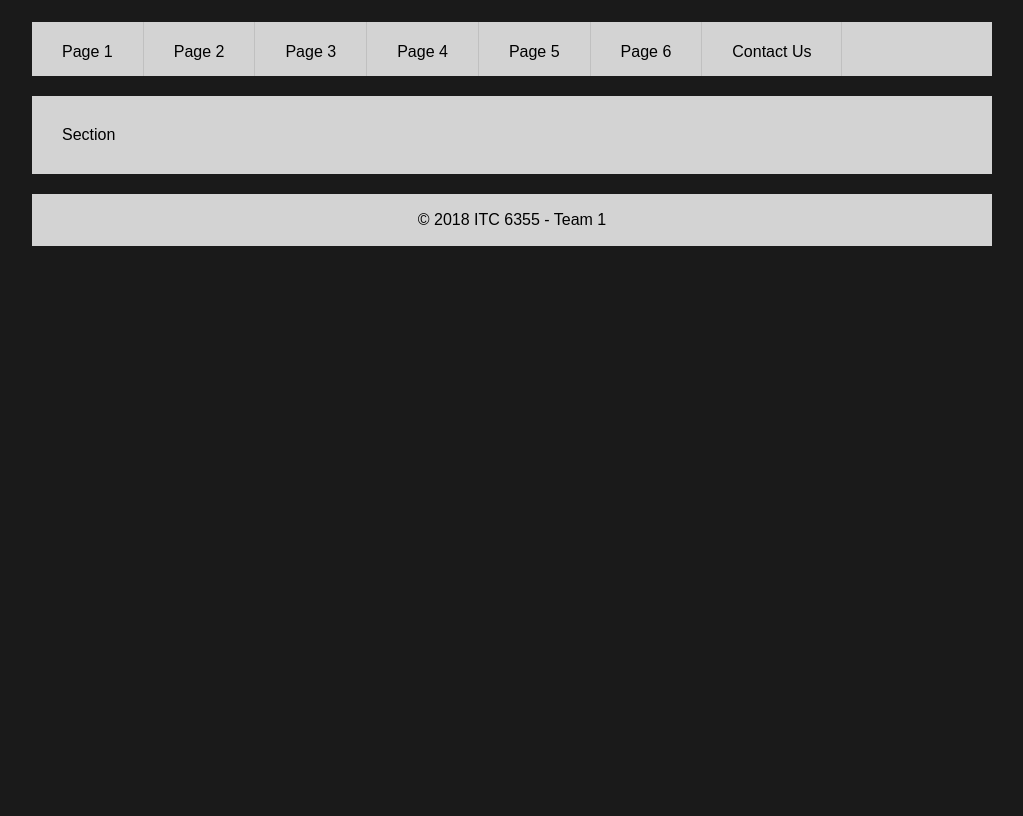
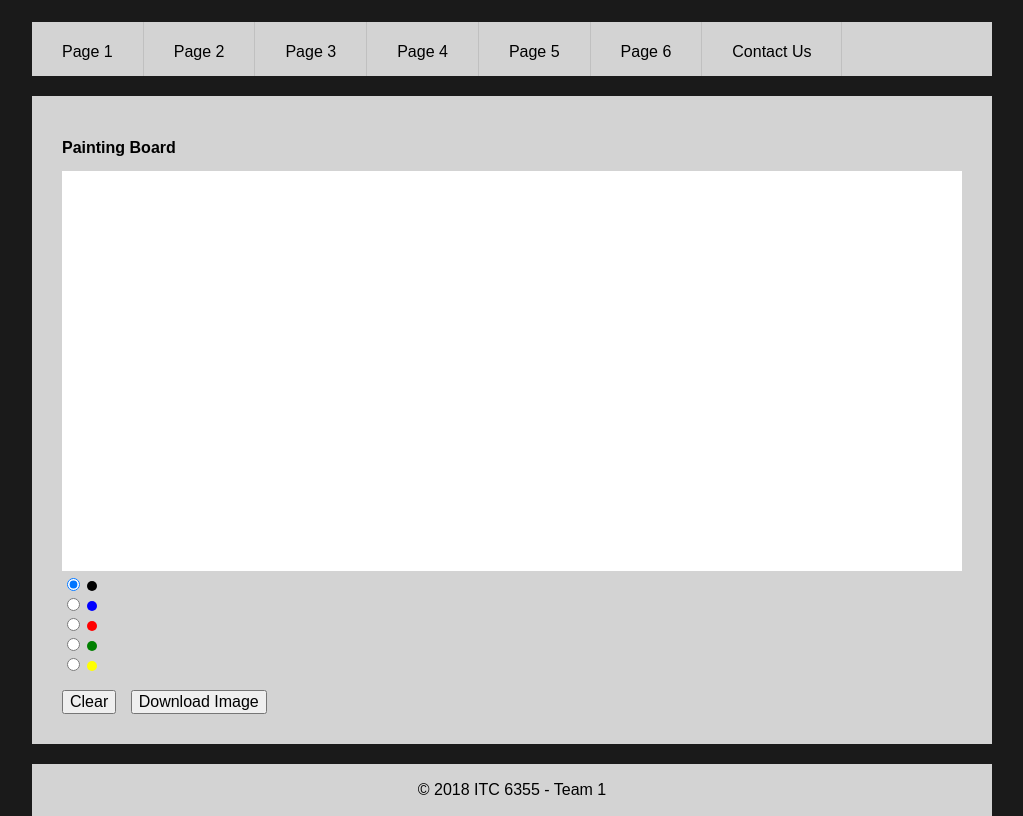
Before and after one commit to zlargon/itc6355-mini-project, a plain HTML site: page page2.html in a window 1280 px wide. Shown: the part 133-949 px from the top of the page, without its empty margins (128-1151 px from the left). Before the commit the page ends 800 px from the top, so only its background shows below. Drawn offline with Linux system fonts and the light colour scheme.

Commit message:
[page2] add drawing canvas by Chun-Lung Huang

```diff
--- /dev/null
+++ b/css/page2.css
@@ -0,0 +1,14 @@
+#myCanvas {
+  background-color: white;
+}
+
+.page2 span {
+  height: 10px;
+  width: 10px;
+  border-radius: 50%;
+  display: inline-block;
+}
+
+.page2 button {
+  margin: 15px 10px 0 0;
+}
--- /dev/null
+++ b/js/page2.js
@@ -0,0 +1,52 @@
+const myCanvas = document.getElementById('myCanvas')
+let isMouseDown = false;
+let lastX, lastY;
+
+myCanvas.addEventListener('mouseup', () => { isMouseDown = false });
+myCanvas.addEventListener('mouseleave', () => { isMouseDown = false });
+
+myCanvas.addEventListener('mousedown', e => {
+  isMouseDown = true;
+  lastX = e.pageX - myCanvas.offsetLeft;
+  lastY = e.pageY - myCanvas.offsetTop;
+});
+
+myCanvas.addEventListener('mousemove', e => {
+  if (isMouseDown) {
+    const ctx = myCanvas.getContext('2d');
+    const color = document.querySelector('input[name="color"]:checked').value;
+
+    const x = e.pageX - myCanvas.offsetLeft;
+    const y = e.pageY - myCanvas.offsetTop;
+
+    ctx.beginPath();
+    ctx.strokeStyle = color;
+    ctx.moveTo(lastX, lastY);
+    ctx.lineTo(x, y);
+    ctx.closePath();
+    ctx.stroke();
+
+    lastX = x;
+    lastY = y;
+  }
+});
+
+function clearCanvas () {
+  const ctx = myCanvas.getContext('2d');
+  ctx.clearRect(0, 0, ctx.canvas.width, ctx.canvas.height);
+}
+
+function downloadCanvas () {
+  html2canvas(myCanvas, {
+    background: 'white',
+    onrendered: function (canvas) {
+      const imgData = canvas.toDataURL('image/jpeg');
+
+      fetch(imgData)
+        .then(res => res.blob())
+        .then(blob => {
+          saveAs(blob, "image.jpg");
+        })
+    }
+  });
+}
--- a/page2.html
+++ b/page2.html
@@ -6,8 +6,13 @@
   <link rel="shortcut icon" type="image/x-icon" href="./images/logo_icon.png" />
   <meta name="viewport" content="width=device-width, initial-scale=1">
 
+  <!-- JS -->
+  <script type="text/javascript" src="https://cdnjs.cloudflare.com/ajax/libs/html2canvas/0.4.1/html2canvas.min.js"></script>
+  <script type="text/javascript" src="https://fastcdn.org/FileSaver.js/1.1.20151003/FileSaver.min.js"></script>
+
   <!-- CSS -->
   <link rel="stylesheet" type="text/css" href="./css/styles.css">
+  <link rel="stylesheet" type="text/css" href="./css/page2.css">
 </head>
 <body>
   <!-- Header -->
@@ -27,14 +32,40 @@
   </nav>
 
   <!-- Main Content -->
-  <section>
-    <!-- Put Your Code Here -->
-    Section
+  <section class="page2">
+    <h1>Painting Board</h1>
+    <canvas id="myCanvas" width="900" height="400"></canvas>
+
+    <!-- colors -->
+    <form>
+      <input type="radio" name="color" value="black" checked>
+      <span style="background-color: black;"></span><br>
+
+      <input type="radio" name="color" value="blue">
+      <span style="background-color: blue;"></span><br>
+
+      <input type="radio" name="color" value="red">
+      <span style="background-color: red;"></span><br>
+
+      <input type="radio" name="color" value="green">
+      <span style="background-color: green;"></span><br>
+
+      <input type="radio" name="color" value="yellow">
+      <span style="background-color: yellow;"></span><br>
+    </form>
+
+    <!-- clear button -->
+    <button type="button" onclick="clearCanvas()">Clear</button>
+
+    <!-- download button -->
+    <button type="button" onclick="downloadCanvas()">Download Image</button>
   </section>
 
   <!-- Footer -->
   <footer>
     © 2018 ITC 6355 - Team 1
   </footer>
+
+  <script type="text/javascript" src="./js/page2.js"></script>
 </body>
 </html>
```
